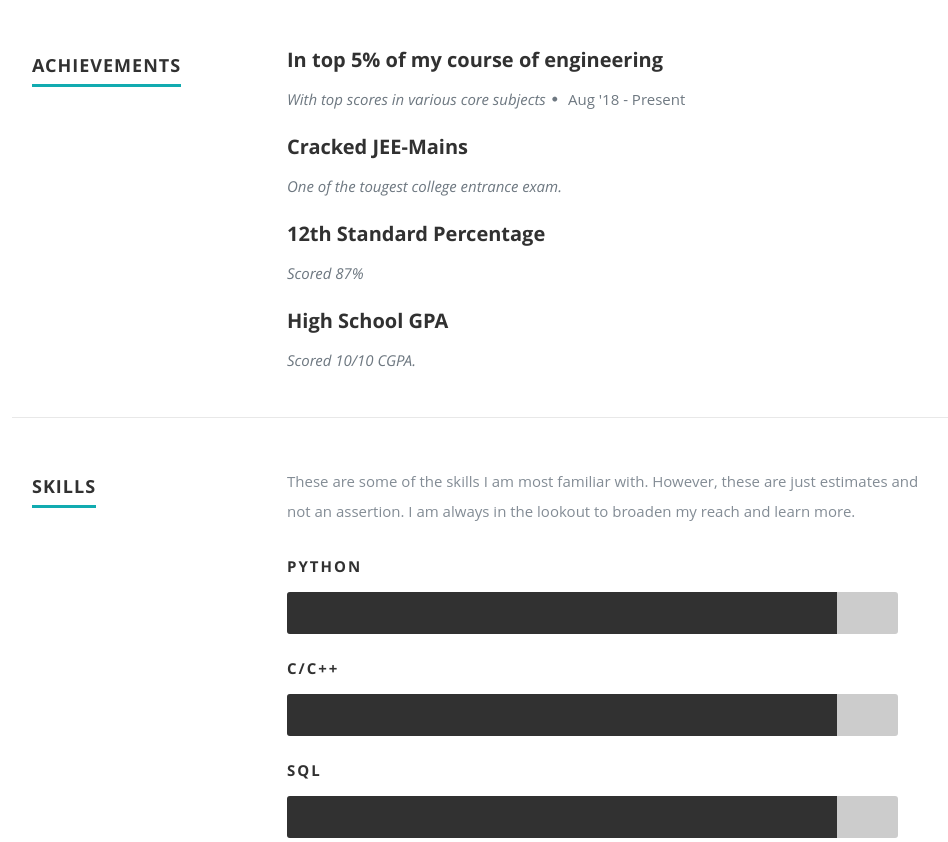
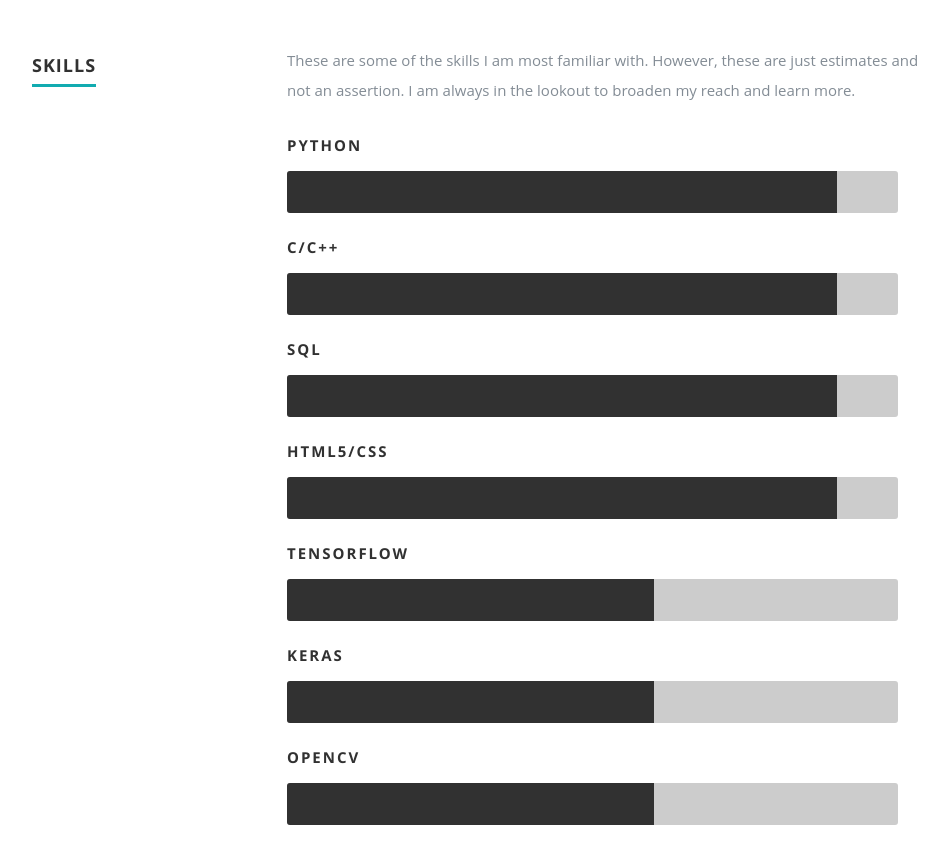
Before and after one commit to amisha-21/amisha-portfolio.github.io, a plain HTML site: page index.html in a window 1280 px wide. Shown: the part 3887-4729 px from the top of the page, without its empty margins (118-1066 px from the left). Drawn offline with nearby package versions, Linux system fonts and the light colour scheme.

Commit message:
Update index.html

```diff
--- a/index.html
+++ b/index.html
@@ -252,32 +252,6 @@
                             <p class="info"><em> 2) Sharvani Srivastava, <b>Amisha Gangwar</b>,Richa Mishra, Sudhakar Singh, "<i>Sign Language Recognition System using Tensorflow Object Detection API </i>, in Proc. International Conference on Advanced Network Technologies and Intelligent Computing (ANTIC -2021), Springer, Dec. 17-18, 2021, BHU, Varanasi, India, <b> Scopus Indexed</b>. (Accepted)</em></p>
                             <h4><span class="lead"></span></h4>
                             <p class="info"><em> 3) <b>Amisha Gangwar</b>, Sudhakar Singh, Richa Mishra, Shiv Prakash, "<i>The State-of-the-Art in Air Pollution Monitoring and Forecasting Systems</i>. (Under Review)</em></p>
-                        </div>
-                    </div>
-                    <!-- item end -->
-                </div>
-                <!-- main-col end -->
-            </div>
-<!-----                         ------->
-            <div class="row education">
-                <div class="three columns header-col">
-                    <h1><span>Achievements</span></h1>
-                </div>
-                <div class="nine columns main-col">
-                    <div class="row item">
-                        <div class="twelve columns">
-                            <h4><span class="lead">In top 5% of my course of engineering</span></h4>
-                            <p class="info"><em> With top scores in various core subjects</em><span>&bull;</span> <em class="date">Aug '18 - Present</em></p>
-
-                            <h4><span class="lead">Cracked JEE-Mains</span></h4>
-                            <p class="info"><em> One of the tougest college entrance exam. </em></p>
-
-                            <h4><span class="lead">12th Standard Percentage</span></h4>
-                            <p class="info"><em> Scored 87%</em></p>
-
-                            <h4><span class="lead"> High School GPA</span></h4>
-                            <p class="info"><em> Scored 10/10 CGPA. </em></p>
-
                         </div>
                     </div>
                     <!-- item end -->
```
